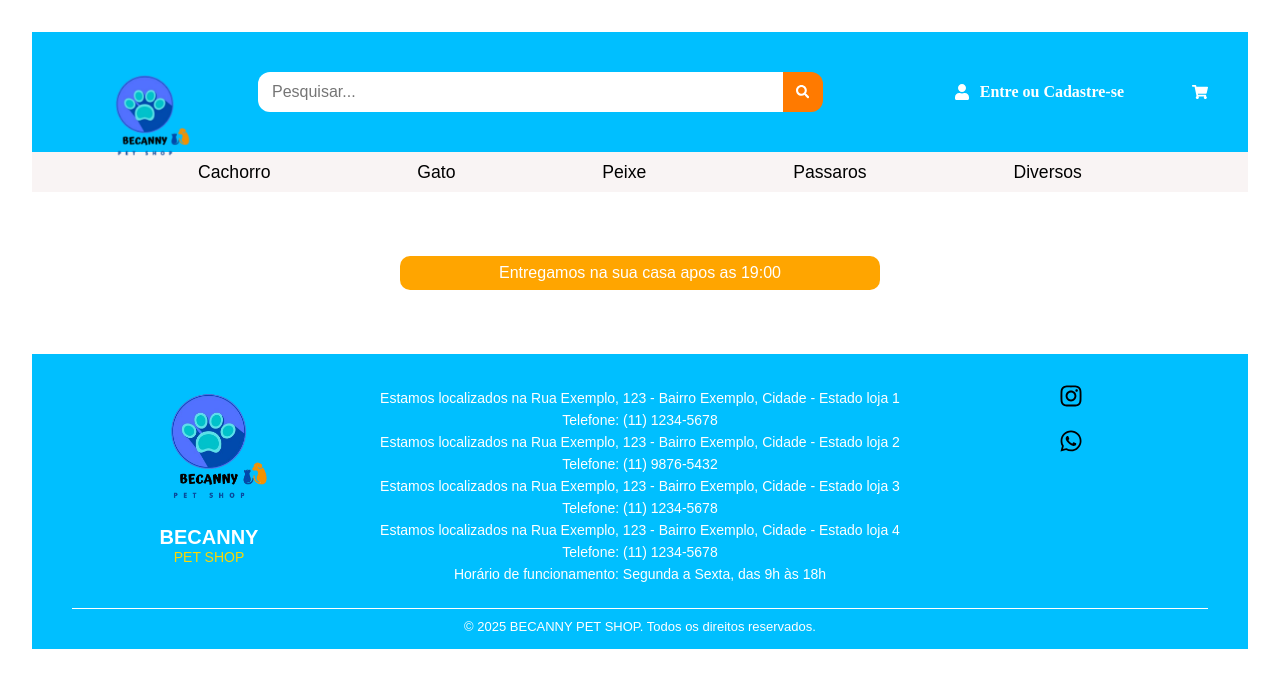
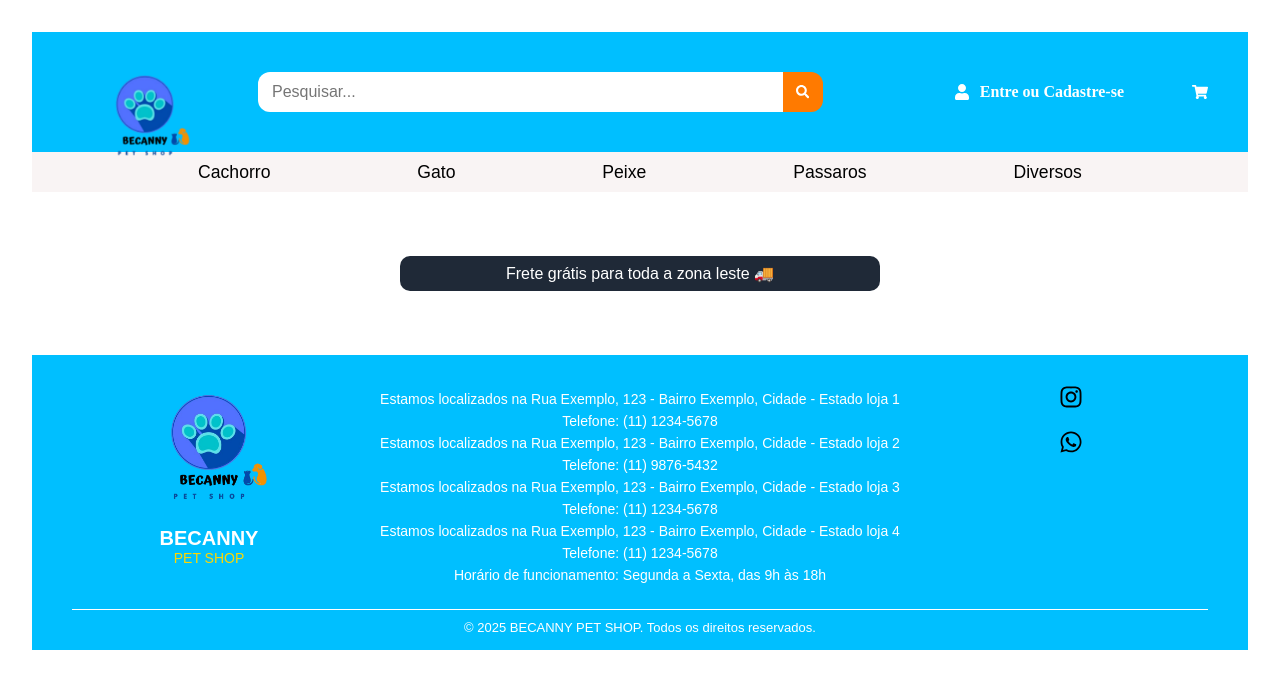
Before and after one commit to kelvinjp1999/Becanny-react, a React (Vite) app: page / in a window 1280 px wide. Shown: the top 688 px of the page. Built offline with nearby package versions, Linux system fonts and the light colour scheme.

Commit message:
Feat:Adiconando logica das ofertas

```diff
--- a/src/App.jsx
+++ b/src/App.jsx
@@ -1,5 +1,5 @@
 //Estrutura
-import {BrowserRouter,Routes,Route} from 'react-router-dom'
+import {BrowserRouter,Routes,Route,Navigate} from 'react-router-dom'
 
 // Estilos
 import './App.css'
--- a/src/pages/Home/Home.jsx
+++ b/src/pages/Home/Home.jsx
@@ -1,6 +1,31 @@
 import styles from './Home.module.css'
+import { useState,useEffect } from 'react'
 
 const Home = () => {
+
+  const [index,setIndex] = useState(0)
+
+  const offers = [
+    'Entregamos na sua Casa Após ás 19:00 🚚',
+    'Frete grátis para toda a zona leste 🚚',
+    '10x sem juros no cartão! 💳'
+  ]
+
+  const offerColors = [
+    'rgb(0,183, 255)',
+    '#1F2937',
+    '#F56B00'
+  ]
+
+  useEffect(() =>{
+    const intervalo = setInterval(() =>{
+      setIndex((prevIndex) => prevIndex >= offers.length -1 ? 0 : prevIndex + 1)
+    },3000)
+
+    return () => clearInterval(intervalo)
+  },[offers.length])
+
+
   return (
     <div>
       <div className={styles.categories}>
@@ -12,7 +37,7 @@ const Home = () => {
       </div>
 
       <div className={styles.offers}>
-        <p>Entregamos na sua casa apos as 19:00</p>
+        <p style={{backgroundColor:offerColors[index],borderRadius:'10px'}}>{offers[index]}</p>
       </div>
 
       <div className={styles.carrossel}>
--- a/src/pages/Home/Home.module.css
+++ b/src/pages/Home/Home.module.css
@@ -24,7 +24,6 @@
 .offers{
     margin: 4rem auto;
     width: 30rem;
-    background-color: orange;
     border-radius: 10px;
     cursor: pointer;
 }
```
Also changed, not shown: 1 other file (tests, documents, lock files or other folders).
